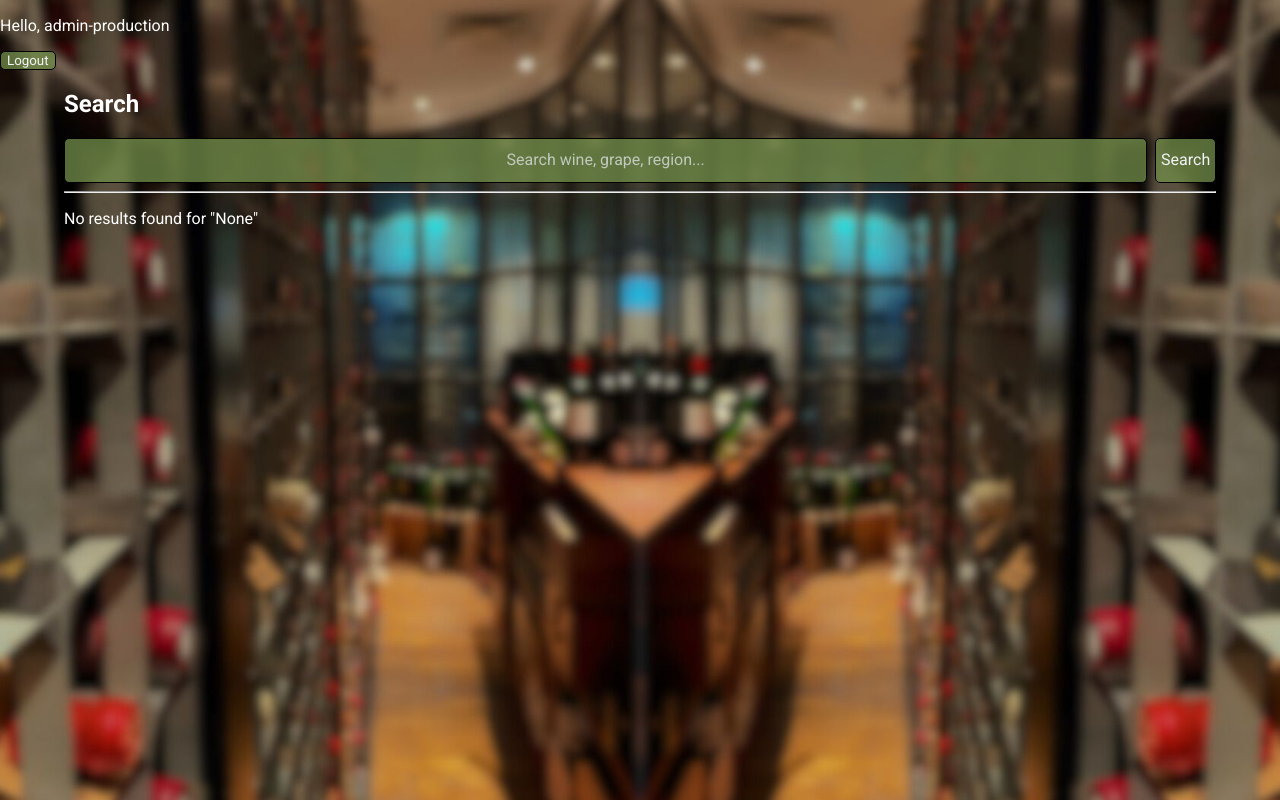
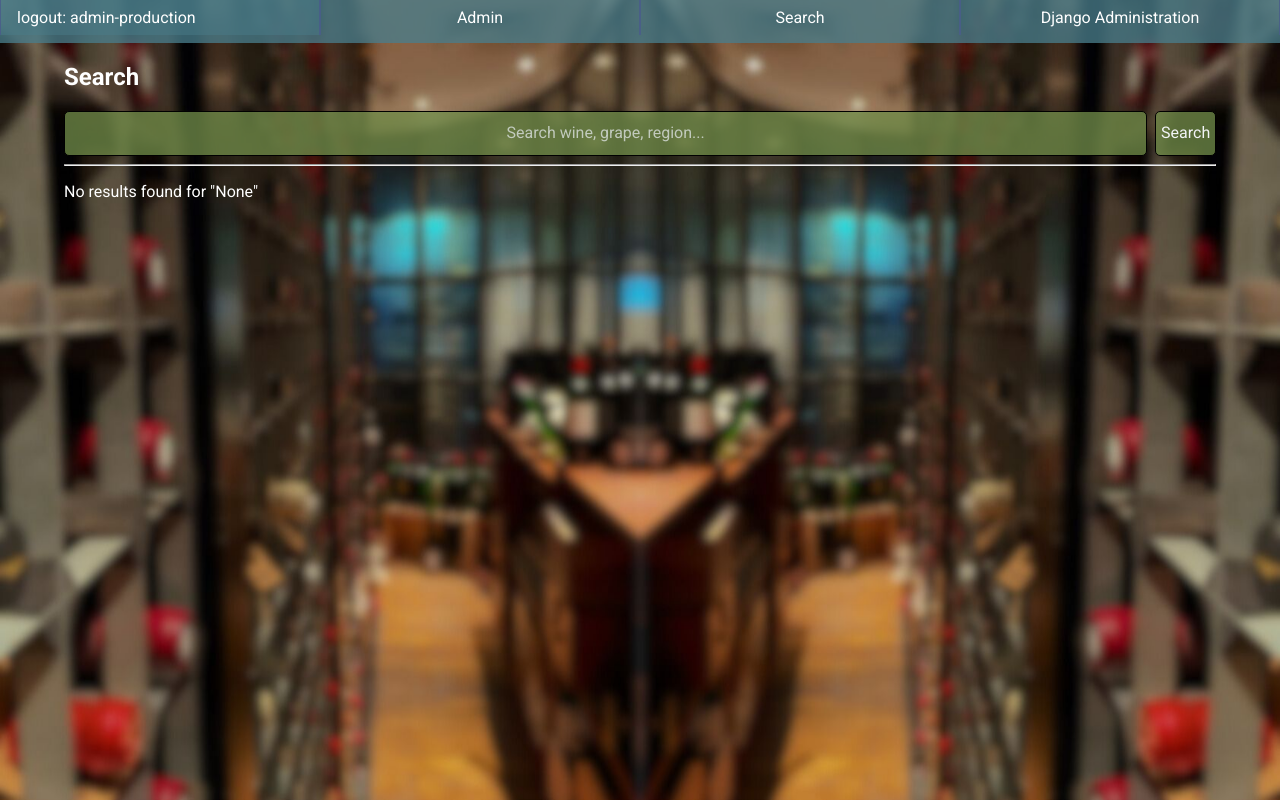
Before and after one commit to PawelKrezel/WineFinder, a Django app: page / in a window 1280 px wide. Run offline with Django 5.2, Linux system fonts and the light colour scheme; a user stored in the database is signed in; data comes from the database, SQL or seed files in the repository; data that the repository does not hold is empty; parts of the project's set-up code (start-up, migrations or seed data) failed here and were passed over; some libraries are stand-ins or nearby versions.

Commit message:
header added - visible only for logged in users

```diff
--- a/WineFinderV2/settings.py
+++ b/WineFinderV2/settings.py
@@ -121,7 +121,7 @@ AUTH_PASSWORD_VALIDATORS = [
 
 LOGIN_REDIRECT_URL = "wineadmin"
 LOGIN_URL = "login"
-LOGOUT_REDIRECT_URL = "workInProgress"
+LOGOUT_REDIRECT_URL = "search"
 
 
 # Internationalization
--- a/static/css/main.css
+++ b/static/css/main.css
@@ -7,21 +7,24 @@ source: https://github.com/PawelKrezel/WineFinder/blob/v1-partially-vibe-coded-w
     font-family: Roboto, Oxygen, Ubuntu, Cantarell, 'Open Sans', 'Helvetica Neue', sans-serif;
     color: #fff;
 }
+a{
+    all: unset;
+}
 body::-webkit-scrollbar{
     display: none;
 }
 html, body{
     background-image: url('../img/bg-2.jpg');
     background-position: center;
-    background-attachment: fixed;
     background-repeat: no-repeat;
     background-size: cover;
-
+    background-attachment: fixed;
+    transition-duration: 0.4s;
     width: 100%;
+    height: 100%;
     padding: 0;
     margin: 0;
     border: 0;
-    padding-top: env(safe-area-inset-top);
 
 }
 
@@ -111,8 +114,9 @@ commonStyle defines the overall colour scheme and borders of an element
     }
     html, body{
         background-image: none;
+        background-attachment: none;
     }
     html{
-        background-color: #725A43;
+        background-color: #725a43;
     }
 }
--- a/templates/base.html
+++ b/templates/base.html
@@ -23,9 +23,7 @@
         <title>{% block title %} 🍷 WineFinder KB {% endblock %}</title>
     </head>
     <body>
-        <header>
             {% include "header.html" %}
-        </header>
         <section>
             {% block content %}
             {% endblock %}
--- a/templates/header.html
+++ b/templates/header.html
@@ -1,7 +1,17 @@
 {% if user.is_authenticated %}
-<p>Hello, {{request.user}}</p>
-<form method="POST" action="{%url 'logout' %}">
-    {% csrf_token %}
-    <button type="submit" class="commonStyle">Logout</button>
-</form>
+{% load static %}
+<link rel="stylesheet" href="{% static 'wineadmin/css/header.css' %}">
+<header>
+    <div onclick="this.querySelector('form').submit()">
+        <form method="POST" action="{% url 'logout' %}">
+            {% csrf_token %}
+            <span>logout: {{ request.user }}</span>
+        </form>
+    </div>
+    <a href="{% url 'wineadmin' %}"><div>Admin</div></a>
+    <a href="{% url 'search' %}"><div>Search</div></a>
+    <a href="{% url 'admin:index' %}"><div>Django Administration</div></a>
+
+
+</header>
 {% endif %}
--- /dev/null
+++ b/wineadmin/static/wineadmin/css/header.css
@@ -0,0 +1,43 @@
+header {
+    text-align: center;
+    background-color: #4a7e8cc3;
+    padding-bottom: 0.5em;
+}
+header > *{
+    display: inline-block;
+    border-left: solid 1px #4a5d8cda;
+    border-right: solid 1px #4a5d8cda;
+    padding-top: calc(env(safe-area-inset-top) + 0.5em);
+    padding-bottom: 0.5em;
+    padding-left: 0.5em;
+    padding-right: 0.5em;
+    padding-left: 1em;
+    padding-right: 1em;
+    width: 25%;
+    text-align: center;
+    cursor: pointer;
+}
+header *{
+    overflow: hidden;
+    white-space: nowrap;
+    text-overflow: ellipsis;
+}
+
+header{
+    display: flex;
+    justify-content: space-between;
+    align-items: center;
+}
+
+header > *:hover{
+    background-color: #4a7e8c70;
+}
+
+@media only screen and (max-width: 690px){
+    header{
+        background-color: #4a7e8c;
+        position: sticky;
+        top: -10em;
+        z-index: 10000;
+    }
+}
--- a/wineadmin/static/wineadmin/css/search.css
+++ b/wineadmin/static/wineadmin/css/search.css
@@ -98,7 +98,6 @@ h3 .secondaryDetails{
 .Rose{
     border-color: #f4a3b4;
 }
-
 @media only screen and (max-width: 690px){
     .small-screen{
         display: inline-block;
--- a/wineadmin/templates/search/search.html
+++ b/wineadmin/templates/search/search.html
@@ -6,7 +6,13 @@
 <link rel="stylesheet" href="{% static 'wineadmin/css/search.css' %}">
 
 <section id="main-container">
-    <h2>Search</h2>
+    {% if user.is_authenticated %}
+        <h2>Search</h2>
+    {% else %}
+        <a href="{% url 'login' %}">
+            <h2>Search the wine list</h2>
+        </a>
+    {% endif %}
 
     <form method="GET">
         <input type="text" name="query" placeholder="Search wine, grape, region..." value="{{ query|default:'' }}" class="commonStyle commonStyleAsBlock">
--- a/wineadmin/urls.py
+++ b/wineadmin/urls.py
@@ -12,6 +12,7 @@ urlpatterns = [
     path('allocate-wine-slots/', views.allocate_wine_slots, name='allocate_wine_slots'),
     path('import-wines/', views.import_wines, name='import_wines'),
     path('', views.search, name='search'),
+    path('search/', views.search, name='search'),
     path('wine/<uuid:wine_id>/', views.wine_detail, name='wine_detail'),
     path('export-wines/', views.export_wines, name='export_wines'),
     path('api/wines/', api_wines, name='api_wines'),
```
